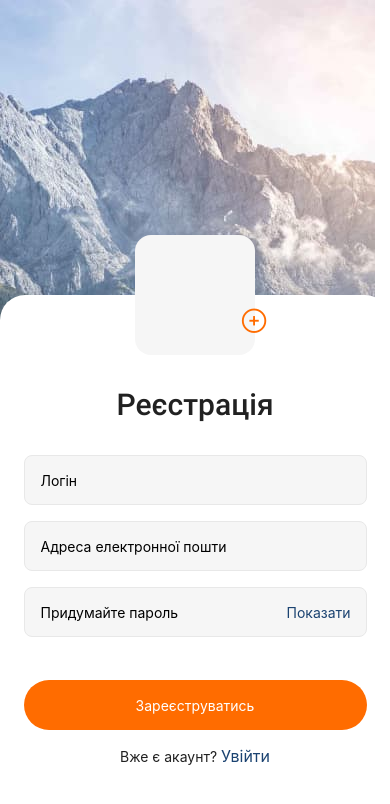
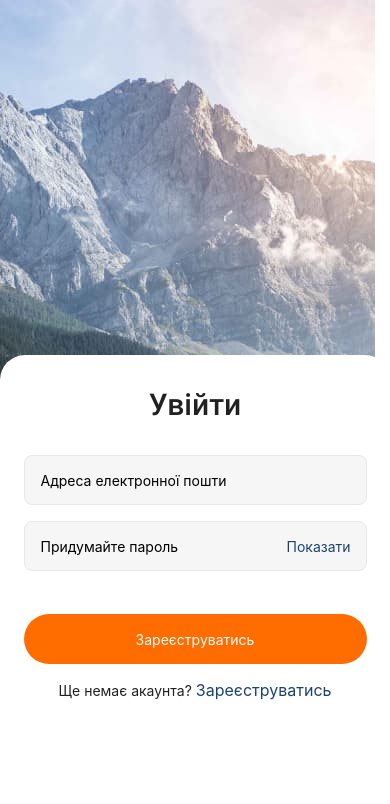
Before and after one commit to InnaLyksa/react-native-project, a React Native app: screen / in a window 390 px wide. Shown: the top 804 px of the page. Built offline with nearby package versions, Linux system fonts and the light colour scheme.

Commit message:
Add LoginScreen

```diff
--- a/App.js
+++ b/App.js
@@ -1,10 +1,10 @@
-// import LoginScreen from "./Screens/LoginScreen";
+import LoginScreen from "./src/Screens/authScreens/LoginScreen";
 import { useEffect } from "react";
 // import * as Font from "expo-font";
 import { useFonts } from "expo-font";
 import * as SplashScreen from "expo-splash-screen";
 
-import RegistrationScreen from "./src/Screens/authScreens/RegistrationScreen";
+// import RegistrationScreen from "./src/Screens/authScreens/RegistrationScreen";
 
 import { fonts } from "./src/utils/fonts";
 
@@ -24,8 +24,8 @@ export default function App() {
 
 	return (
 		<>
-			<RegistrationScreen />
-			{/* <LoginScreen /> */}
+			{/* <RegistrationScreen /> */}
+			<LoginScreen />
 		</>
 	);
 	// }
--- a/src/Screens/authScreens/LoginScreen.jsx
+++ b/src/Screens/authScreens/LoginScreen.jsx
@@ -0,0 +1,104 @@
+import React, { useState } from "react";
+import { Text, View, TextInput, TouchableOpacity, Pressable, Alert } from "react-native";
+// import { Ionicons } from "@expo/vector-icons";
+import KeyboardWrapper from "../../components/KeyboardWrapper/KeyboardWrapper";
+
+import { authStyles } from "./authSlyles";
+
+const { form, formInputWrapp, input, passwordInput, showPasswordBtn, titleLogIn, button, text, subscribe, loginLink } = authStyles;
+
+const initialState = {
+	email: "",
+	password: "",
+};
+const initialFocus = {
+	email: false,
+	password: false,
+};
+
+const RegisterScreen = () => {
+	const [isShowKeyboard, setIsShowKeyboard] = useState(false);
+	const [state, setState] = useState(initialState);
+	const [isFocus, setIsFocus] = useState(initialFocus);
+	const [isShowPassword, setIsShowPassword] = useState(false);
+
+	const handleOnFocus = inputName => {
+		setIsShowKeyboard(true);
+		setIsFocus(prevState => ({ ...prevState, [inputName]: true }));
+	};
+
+	const handleEndFocus = inputName => {
+		setIsShowKeyboard(false);
+		setIsFocus(prevState => ({ ...prevState, [inputName]: false }));
+	};
+	const handleSubmit = () => {
+		const { login, email, password } = state;
+		if (email === "" || password === "") {
+			return Alert.alert("Заповнить поля");
+		} else {
+			setIsShowKeyboard(false);
+
+			console.log(state);
+			setState(initialState);
+		}
+	};
+
+	return (
+		<KeyboardWrapper>
+			<View
+				style={{
+					...form,
+					paddingBottom: isShowKeyboard ? 32 : 144,
+				}}
+			>
+				<Text style={titleLogIn}>Увійти</Text>
+				<View style={formInputWrapp}>
+					<TextInput
+						value={state.email}
+						onChangeText={value => setState(prevState => ({ ...prevState, email: value.trim() }))}
+						placeholder="Адреса електронної пошти"
+						keyboardType="default"
+						style={{
+							...input,
+							borderColor: isFocus.email ? "#FF6C00" : "#E8E8E8",
+						}}
+						onFocus={() => handleOnFocus("email")}
+						onEndEditing={() => handleEndFocus("email")}
+					/>
+					<View style={passwordInput}>
+						<TextInput
+							value={state.password}
+							onChangeText={value => setState(prevState => ({ ...prevState, password: value.trim() }))}
+							placeholder="Придумайте пароль"
+							style={{
+								...input,
+								borderColor: isFocus.password ? "#FF6C00" : "#E8E8E8",
+							}}
+							keyboardType="default"
+							secureTextEntry={!isShowPassword}
+							onFocus={() => handleOnFocus("password")}
+							onEndEditing={() => handleEndFocus("password")}
+						/>
+						<TouchableOpacity activeOpacity={0.5} onPress={() => setIsShowPassword(prev => !prev)}>
+							{isShowPassword ? <Text style={showPasswordBtn}>Сховати</Text> : <Text style={showPasswordBtn}>Показати</Text>}
+						</TouchableOpacity>
+					</View>
+				</View>
+				{!isShowKeyboard && (
+					<>
+						<TouchableOpacity style={button} activeOpacity={0.5} onPress={handleSubmit}>
+							<Text style={{ color: "#fff" }}>Зареєструватись</Text>
+						</TouchableOpacity>
+						<View style={subscribe}>
+							<Text style={text}>Ще немає акаунта? </Text>
+							<Pressable>
+								<Text style={loginLink}>Зареєструватись</Text>
+							</Pressable>
+						</View>
+					</>
+				)}
+			</View>
+		</KeyboardWrapper>
+	);
+};
+export default RegisterScreen;
--- a/src/Screens/authScreens/authSlyles.js
+++ b/src/Screens/authScreens/authSlyles.js
@@ -53,6 +53,16 @@ export const authStyles = StyleSheet.create({
 		marginBottom: 33,
 		marginTop: 92,
 	},
+	titleLogIn: {
+		fontFamily: "Roboto-Medium",
+		fontSize: 30,
+		lineHeight: 35,
+		textAlign: "center",
+		letterSpacing: 0.01,
+		color: "#212121",
+		marginBottom: 33,
+		marginTop: 32,
+	},
 	button: {
 		backgroundColor: "#FF6C00",
 		borderRadius: 100,
```
